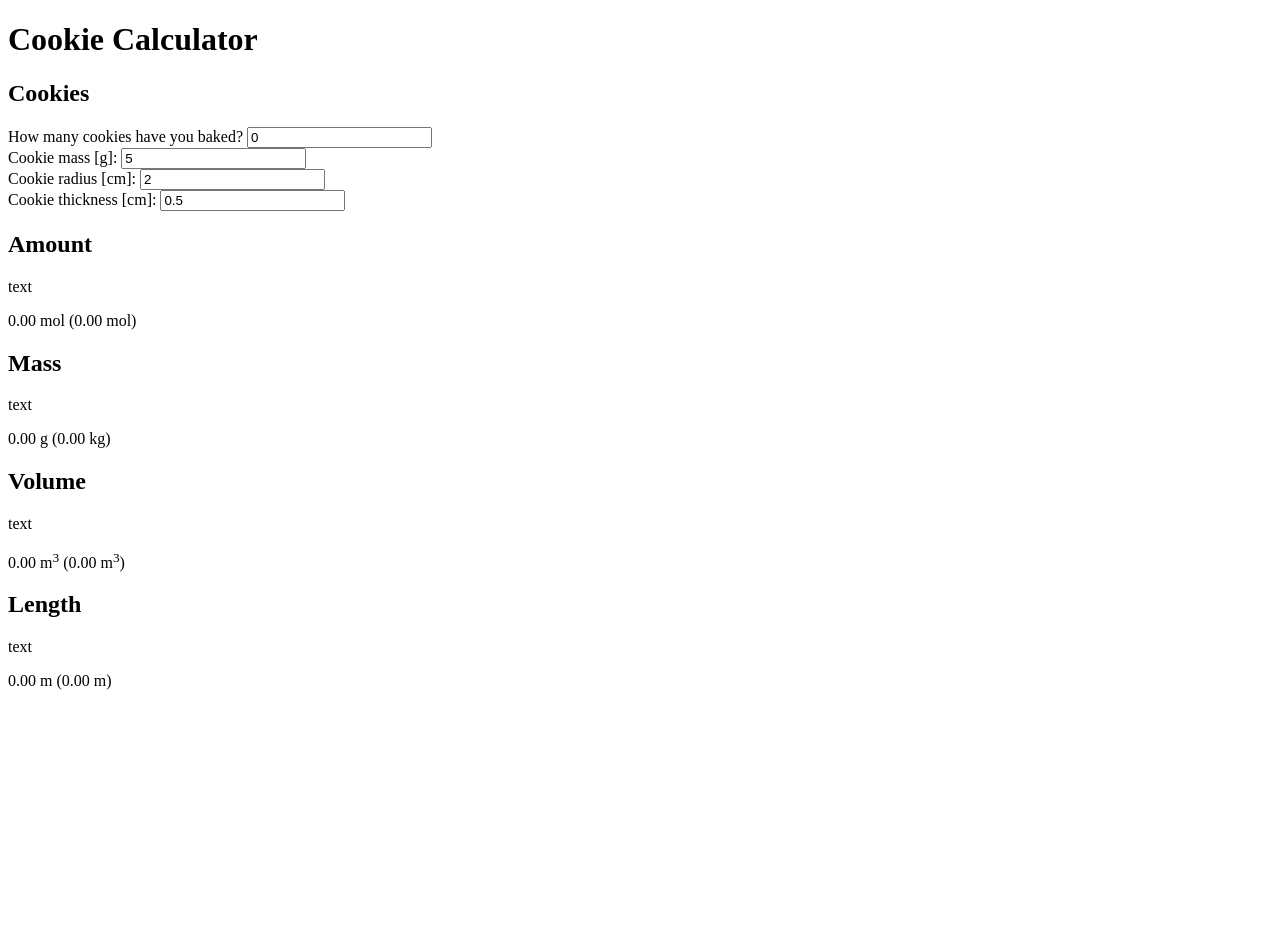
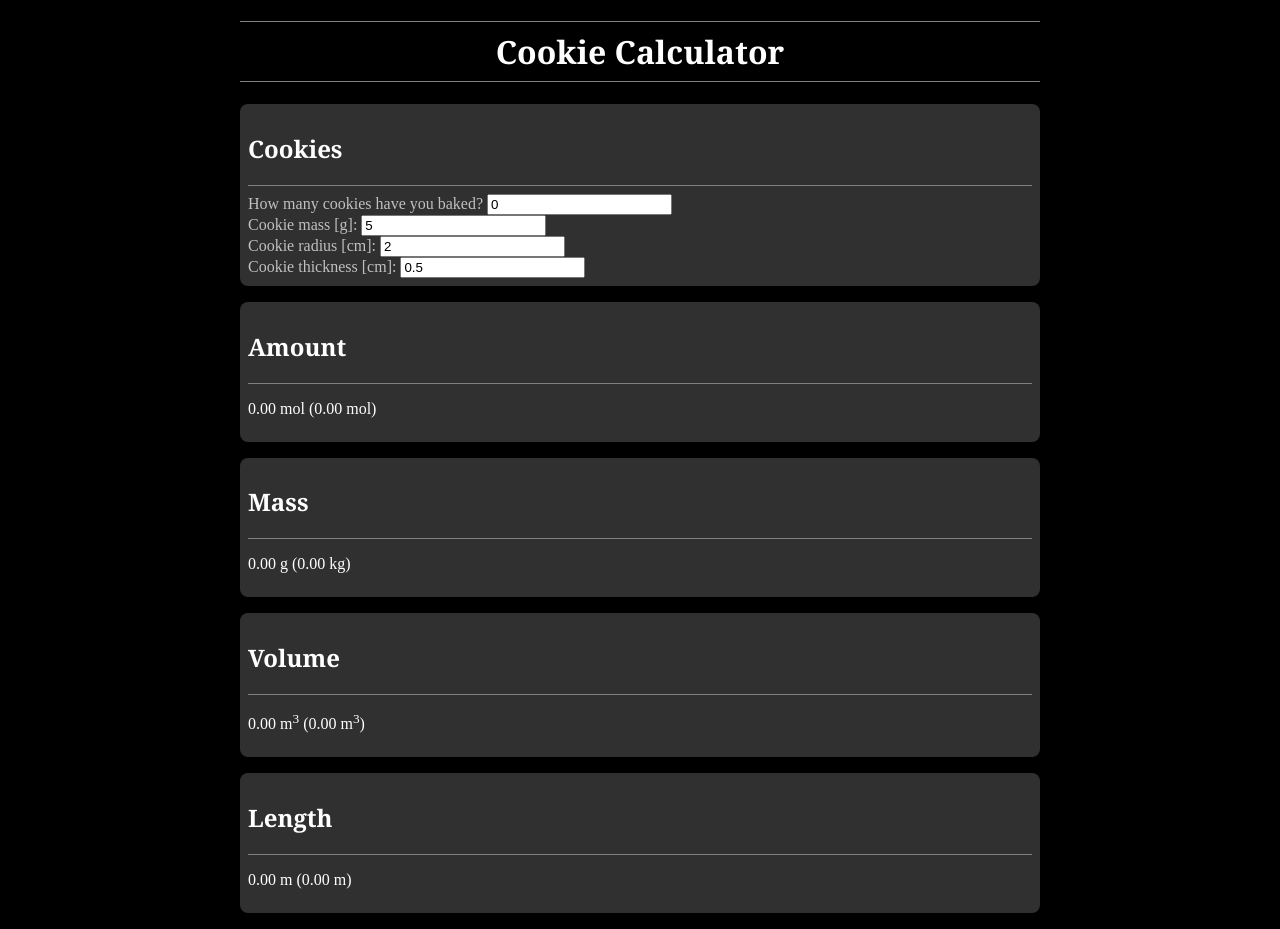
Before and after one commit to susisu/CookieCalculator, a website built with webpack: page app/index.html in a window 1280 px wide. Before the commit the page ends 800 px from the top, so only its background shows below. Built offline with nearby package versions, Linux system fonts and the light colour scheme.

Commit message:
Add style sheet

```diff
--- /dev/null
+++ b/app/css/style.css
@@ -0,0 +1,40 @@
+@charset "utf-8";
+
+body {
+    background-color: #000000;
+    color           : #ffffff;
+}
+
+body > header {
+    width     : 800px;
+    margin    : 16px auto;
+    text-align: center;
+}
+
+body > header h1 {
+    border-top    : 1px solid #808080;
+    border-bottom : 1px solid #808080;
+    padding-top   : 8px;
+    padding-bottom: 8px;
+}
+
+body > section {
+    background-color: #303030;
+    border-radius   : 8px;
+    width           : 784px;
+    margin          : 16px auto;
+    padding         : 8px;
+}
+
+body > section > header {
+    border-bottom: 1px solid #808080;
+    margin-bottom: 8px;
+}
+
+h1 {
+    font-family: Merriweather, Georgia, serif;
+}
+
+#cookies-input label {
+    color: #c0c0c0;
+}
--- a/app/index.html
+++ b/app/index.html
@@ -3,10 +3,13 @@
     <head>
         <meta charset="utf-8">
         <title>Cookie Calculator</title>
+        <link rel="stylesheet" type="text/css" href="css/style.css">
         <script type="text/javascript" src="js/main.bundle.js"></script>
     </head>
     <body>
-        <h1>Cookie Calculator</h1>
+        <header>
+            <h1>Cookie Calculator</h1>
+        </header>
         <section id="cookies">
             <header>
                 <h1>Cookies</h1>
@@ -25,28 +28,24 @@
         <section id="amount">
             <header>
                 <h1>Amount</h1>
-                <p>text</p>
             </header>
             <p><span id="total-amount"></span></p>
         </section>
         <section id="mass">
             <header>
                 <h1>Mass</h1>
-                <p>text</p>
             </header>
             <p><span id="total-mass"></span></p>
         </section>
         <section id="volume">
             <header>
                 <h1>Volume</h1>
-                <p>text</p>
             </header>
             <p><span id="total-volume"></span></p>
         </section>
         <section id="length">
             <header>
                 <h1>Length</h1>
-                <p>text</p>
             </header>
             <p><span id="total-length"></span></p>
         </section>
```
